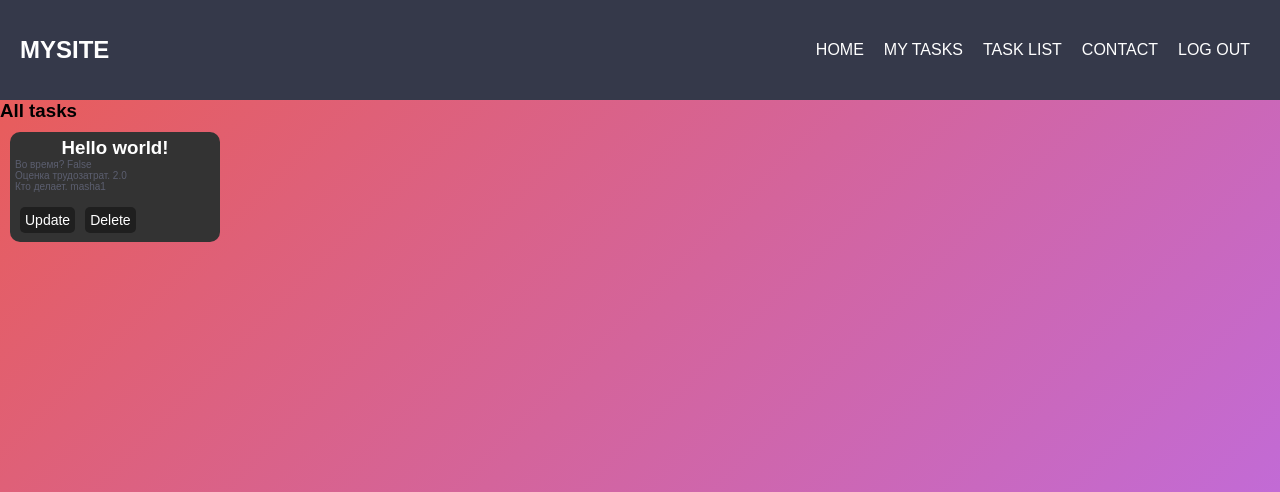
After one commit to SmirnovConstantine/TaskApp, a Django app: page /tasks/list/ in a window 1280 px wide; the page is wider, and only the part inside the window is pictured. The commit adds this page. Shown: the top 492 px of that part. Run offline with Django 3.2, Linux system fonts and the light colour scheme; data comes from the database, SQL or seed files in the repository; both versions use the stored data as it was after the commit; some libraries are stand-ins or nearby versions.

Commit message:
second commit

```diff
--- a/mysite/accounts/views.py
+++ b/mysite/accounts/views.py
@@ -43,7 +43,6 @@ def loginPage(request):
 		context = {}
 		return render(request, 'accounts/login.html', context)
 
-
 def logoutUser(request):
 	logout(request)
 	return redirect('accounts:login')
--- a/mysite/static/css/style.css
+++ b/mysite/static/css/style.css
@@ -297,11 +297,108 @@ body .login_fields__submit input:hover {
 		right: 0;
 	}
 }
+/* END HEADER */
+
+/* Creation form */
+.creation-form{
+  height: 500px;
+  width: 450px;
+  background: #333333;
+  padding: 50px 45px;
+  text-align: center;
+  margin: auto;
+  margin-top: 5%;
+  color: white;
+  font-family: 'Century Gothic',sans-serif;
+  border-radius: 20px;
+  position: absolute;
+  top: 50%;
+  left: 50%;
+  transform: translate(-50%, -50%);
+}
+
+.creation-form h2{
+  font-size: 40px;
+  letter-spacing: 4px;
+  font-weight: 100;
+}
+
+.creation-form, .username, .title
+, .need_hours, .comment{
+  float: left;
+  padding: 10px;
+  margin-bottom: 10px;
+}
 
 
+select, input, textarea{
+  width: 100%;
+  padding: 12px;
+  border: none;
+  background: rgba(0, 0, 0, 0.5);
+  border-radius: 20px;
+}
+
+.create-button{
+  width: 70%;
+  margin: 20px auto 0;
+  background: rgba(0, 0, 0, 0.4);
+  padding: 12px;
+  text-align: center;
+  border-radius: 25px;
+  font-size: 18px;
+  cursor: pointer;
+  transition: 0.5s;
+  color: white;
+}
 
 
+.create-button:hover{
+  background: #3caa3c;
+  transition: 0.5s;
+}
+/* End creation-form */
 
+/* Task form */
+#task-form{
+  height: 100px;
+  width: 200px;
+  background: #333333;
+  color: white;
+  font-family: 'Century Gothic',sans-serif;
+  border-radius: 10px;
+  text-align: center;
+  margin: 0 10px 10px 10px;
+  padding: 10px 0;
+  display: inline-block;
+}
 
+#task-form, .btn-upd, .btn-del{
+  padding: 5px;
+  margin-top: 10px;
+  text-align: center;
+}
 
-/* END HEADER */
+.btn-upd, .btn-del{
+  border-radius: 5px;
+  font-size: 14px;
+  color: white;
+  background: rgba(0, 0, 0, 0.4);
+  border: none;
+}
+
+.btn-upd, .btn-del, a{
+  color: white;
+  float: left;
+  padding: 5px;
+  cursor: pointer;
+}
+
+.btn-upd:hover{
+  background: #c34d0a;
+}
+
+.btn-del:hover{
+  background: #cb2821;
+}
+/* End task-form */
--- /dev/null
+++ b/mysite/tasks/templates/tasks/list.html
@@ -0,0 +1,25 @@
+{% extends 'base.html' %}
+
+{% block content %}
+
+	<h3>All tasks</h3>
+	<ul>
+		{% for object in objects_list %}
+			<li>
+				<div id="task-form">
+					<div class="task-title"><h3>{{ object.title }}<h3></div>
+					<div class="task-intime"><p>Во время? {{ object.in_time }}</p></div>
+					<div class="task-need_hours"><p>Оценка трудозатрат. {{ object.need_hours }}</p></div>
+					<div class="task-user"><p>Кто делает. {{ object.user }}</p></div>
+					<a href="{{ object.get_update_url }}">
+						<button class="btn-upd">Update</button>
+					</a>
+					<a href="{{ object.get_delete_url }}">
+						<button class="btn-del">Delete</button>
+					</a>
+				</div>
+			</li>
+		{% endfor %}
+	</ul>
+
+{% endblock %}
--- a/mysite/tasks/urls.py
+++ b/mysite/tasks/urls.py
@@ -1,9 +1,11 @@
 from django.urls import path, include
 
-from .views import create_view
+from .views import create_view, delete_view, list_view
 
 app_name = 'tasks'
 
 urlpatterns = [
 	path('create/', create_view, name='task_create'),
+	path('list/', list_view, name='tasks_list'),
+	path('<int:pk>/delete/', delete_view, name='task_delete'),
 ]
--- a/mysite/tasks/views.py
+++ b/mysite/tasks/views.py
@@ -8,10 +8,25 @@ def create_view(request):
 	form = TaskModelForm(request.POST or None)
 	if form.is_valid():
 		form.save()
-		return redirect('/')
+		return redirect('tasks:tasks_list')
 
 	context = {
 		'form': form,
 	}
 
 	return render(request, "tasks/task_create.html", context)
+
+def list_view(request):
+	tasks = Tasks.objects.all()
+	context = {
+		'objects_list': tasks,
+	}
+
+	return render(request, "tasks/list.html" ,context)
+
+def delete_view(request, pk):
+	item_to_delete = Tasks.objects.filter(pk=pk)
+	if item_to_delete.exists():
+		if request.user == item_to_delete[0].user:
+			item_to_delete[0].delete()
+	return redirect('tasks:tasks_list')
--- a/mysite/templates/base.html
+++ b/mysite/templates/base.html
@@ -19,9 +19,11 @@
 				</label>
 
 				<ul class="menu">
-					<a href=#>Home</a>
-					<a href="#">About</a>
+					<a href="/">Home</a>
+					<a href="#">My tasks</a>
+					<a href="{% url 'tasks:tasks_list' %}">Task list</a>
 					<a href="#">Contact</a>
+					<a href="{% url 'accounts:logout' %}">Log out</a>
 				</ul>
 				<label for="chk" class="hide-menu-btn">
 					<i class="fas fa-times"></i>
@@ -37,7 +39,7 @@
 
 <script src='http://cdnjs.cloudflare.com/ajax/libs/jquery/2.1.3/jquery.min.js'></script>
 <script src='http://ajax.googleapis.com/ajax/libs/jqueryui/1.11.2/jquery-ui.min.js'></script>
-<script  src="../static/js/index.js"></script>
+<script src="{% static 'js/index.js' %}"></script>
 
 </body>
 </html>
```
Also changed, not shown: mysite/tasks/templates/tasks/task_create.html (+21 -2 lines), mysite/db.sqlite3.
